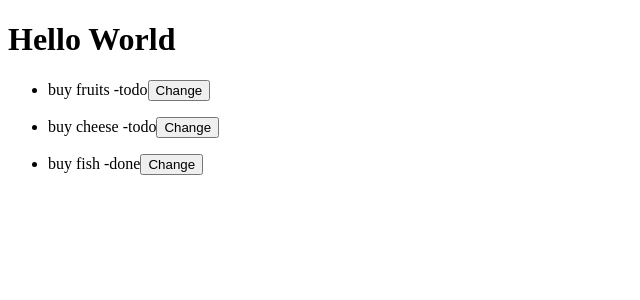
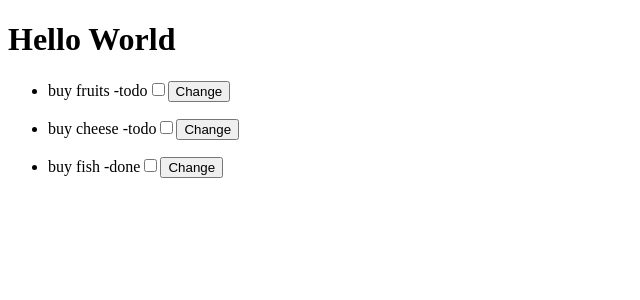
Before and after one commit to elody-c/reactjs-practice, a React app: page / in a window 1280 px wide. Shown: the top 300 px of the page, without its empty margins (0-640 px from the left). Built offline with nearby package versions, Linux system fonts and the light colour scheme.

Commit message:
feat: toggle task status change with checkbox

```diff
--- a/src/TaskListItem.tsx
+++ b/src/TaskListItem.tsx
@@ -1,10 +1,10 @@
 import { useState } from 'react';
 
-function TaskListItem({ name, completed }:{ name: string, completed:boolean }) {
+function TaskListItem({ name, completed }: { name: string, completed: boolean }) {
   // Completion status of a task is set by default by the value coming from props
   const [status, setStatus] = useState<boolean>(completed);
 
-  function handleButtonClick() {
+  function changeTaskStatus() {
     setStatus(!status);
   }
 
@@ -15,7 +15,8 @@ function TaskListItem({ name, completed }:{ name: string, completed:boolean }) {
         {' '}
         -
         {status ? 'done' : 'todo'}
-        <button type="button" onClick={handleButtonClick}>Change</button>
+        <input type="checkbox" value={status ? '1' : '0'} onChange={changeTaskStatus} />
+        <button type="button" onClick={changeTaskStatus}>Change</button>
       </p>
     </li>
   );
```
